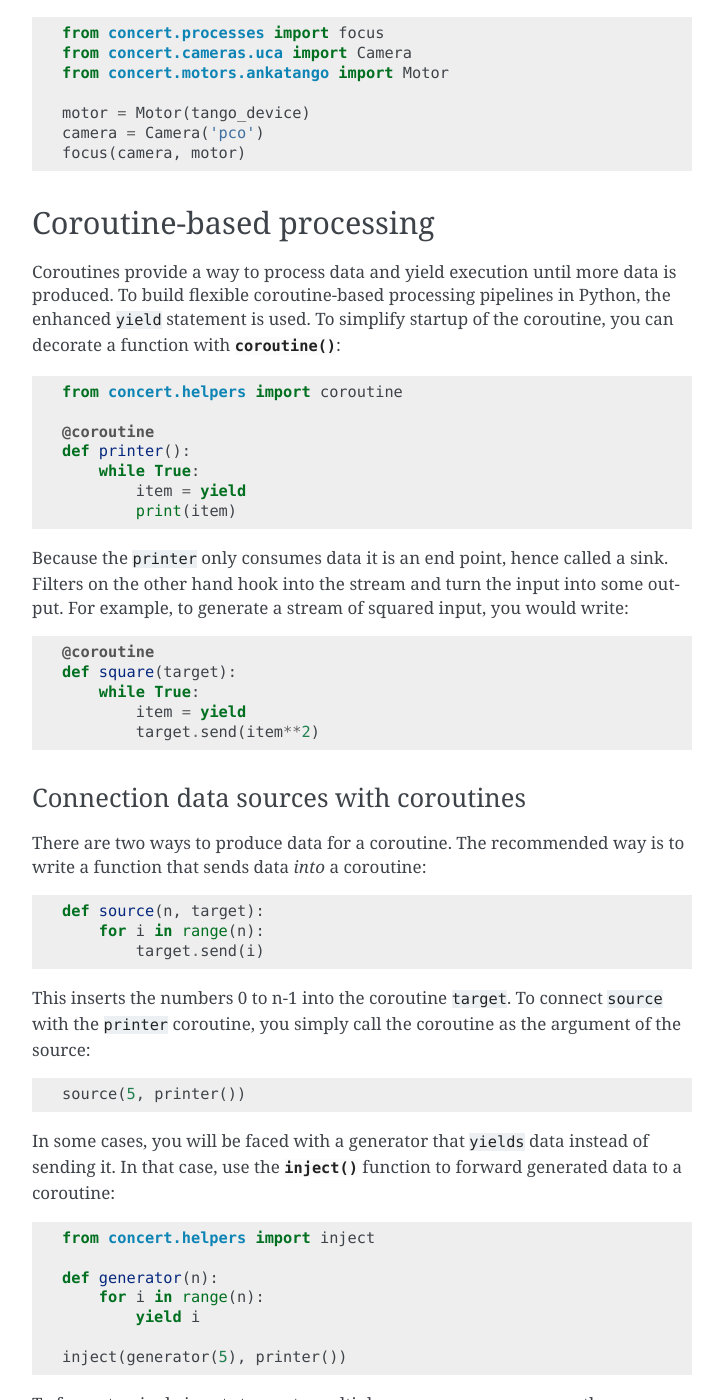
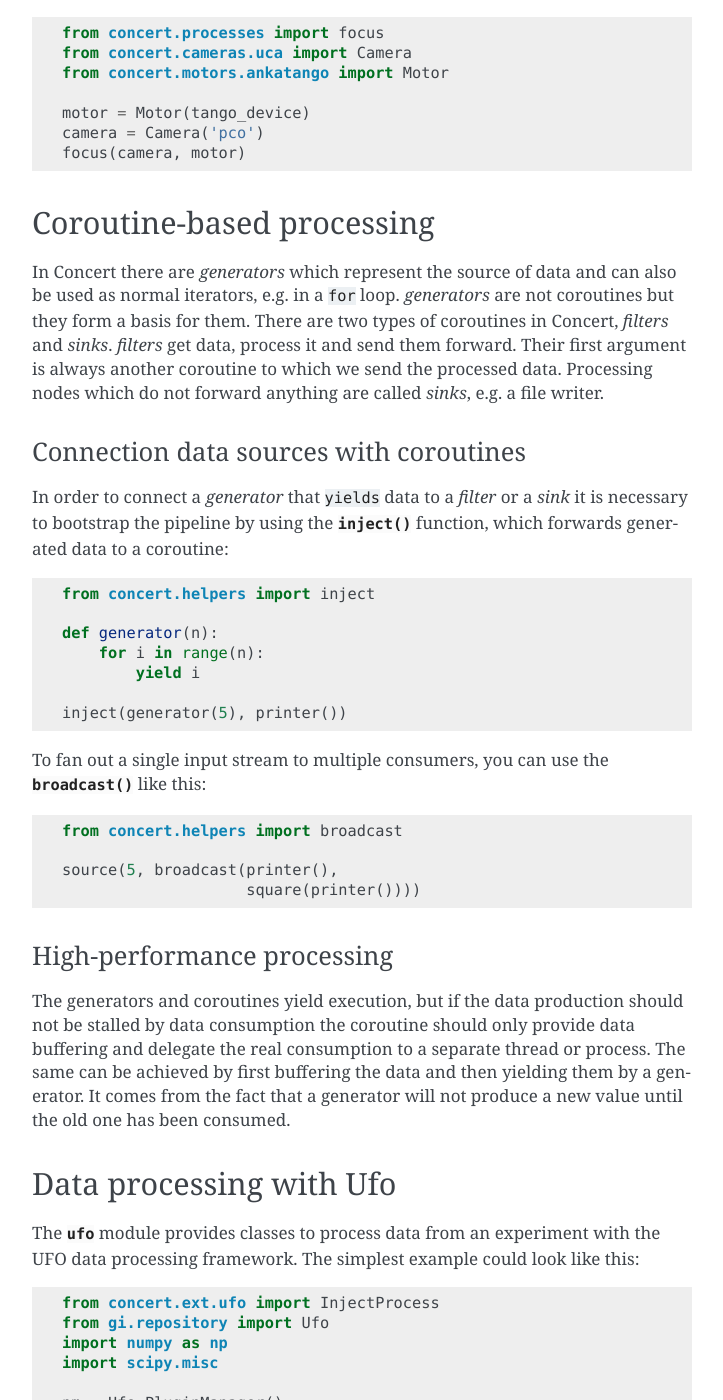
Before and after one commit to ufo-kit/concert, a Sphinx documentation site: the page built from docs/user/topics/processes.rst, in a window 1280 px wide and 1400 px high, scrolled down 936 px. Shown: the whole window, without its empty margins (388-1111 px from the left). Built offline with Sphinx 7.4.7, drawn with Linux system fonts in a browser that asks for light colours.

Commit message:
Split coroutine docs into user and devel part

```diff
--- a/docs/user/topics/processes.rst
+++ b/docs/user/topics/processes.rst
@@ -54,50 +54,21 @@ To adjust the focal plane of a camera, you use :func:`.focus` like this::
 Coroutine-based processing
 ==========================
 
-Coroutines provide a way to process data and yield execution until more data
-is produced. To build flexible coroutine-based processing pipelines in Python,
-the enhanced ``yield`` statement is used. To simplify startup of the coroutine,
-you can decorate a function with :py:func:`.coroutine`::
-
-    from concert.helpers import coroutine
-
-    @coroutine
-    def printer():
-        while True:
-            item = yield
-            print(item)
-
-Because the ``printer`` only consumes data it is an end point, hence called a
-sink. Filters on the other hand hook into the stream and turn the input into
-some output. For example, to generate a stream of squared input, you would
-write::
-
-    @coroutine
-    def square(target):
-        while True:
-            item = yield
-            target.send(item**2)
+In Concert there are *generators* which represent the source of data
+and can also be used as normal iterators, e.g. in a ``for`` loop. *generators*
+are not coroutines but they form a basis for them. There are two types of
+coroutines in Concert, *filters* and *sinks*. *filters* get data, process it
+and send them forward. Their first argument is always another coroutine to
+which we send the processed data. Processing nodes which do not forward
+anything are called *sinks*, e.g. a file writer.
 
 
 Connection data sources with coroutines
 ---------------------------------------
 
-There are two ways to produce data for a coroutine. The recommended way is to
-write a function that sends data *into* a coroutine::
-
-    def source(n, target):
-        for i in range(n):
-            target.send(i)
-
-This inserts the numbers 0 to n-1 into the coroutine ``target``. To connect
-``source`` with the ``printer`` coroutine, you simply call the coroutine as the
-argument of the source::
-
-    source(5, printer())
-
-In some cases, you will be faced with a generator that ``yields`` data instead
-of sending it. In that case, use the :py:func:`.inject` function to forward
-generated data to a coroutine::
+In order to connect a *generator* that ``yields`` data to a *filter* or a
+*sink* it is necessary to bootstrap the pipeline by using the
+:py:func:`.inject` function, which forwards generated data to a coroutine::
 
     from concert.helpers import inject
 
```
Also changed, not shown: docs/devel/reference.rst (+44 -0 lines).
